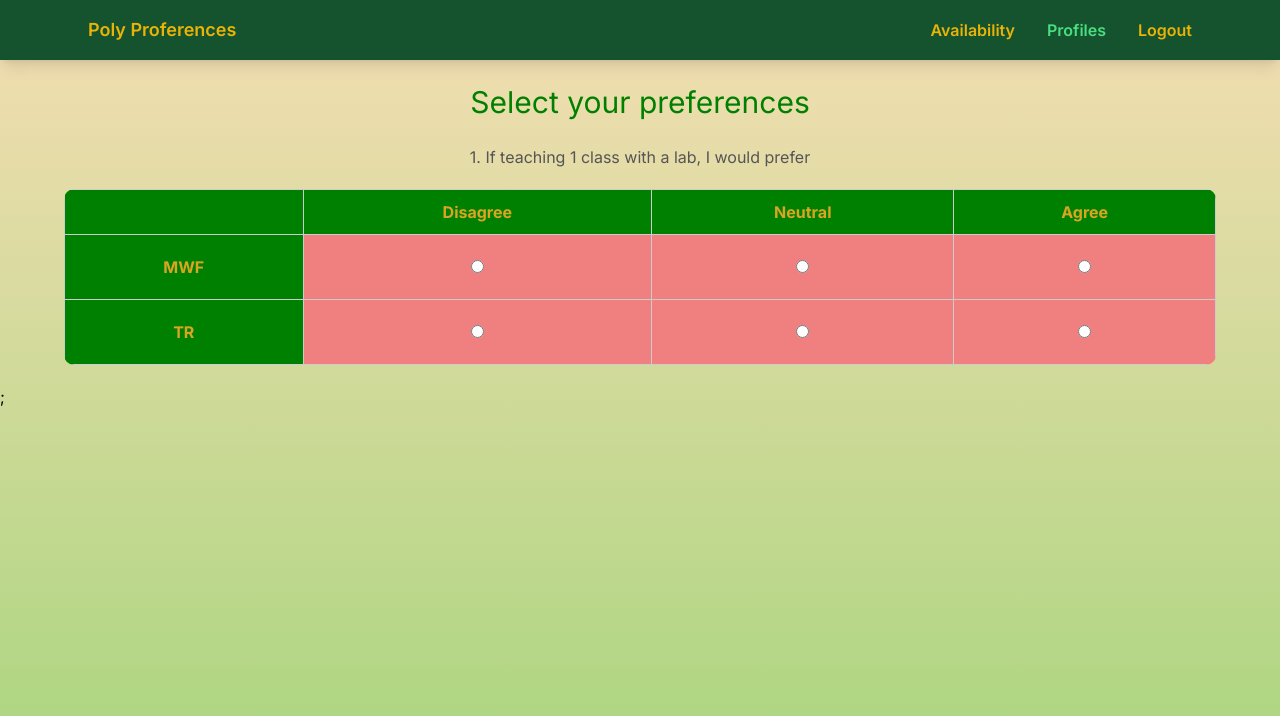
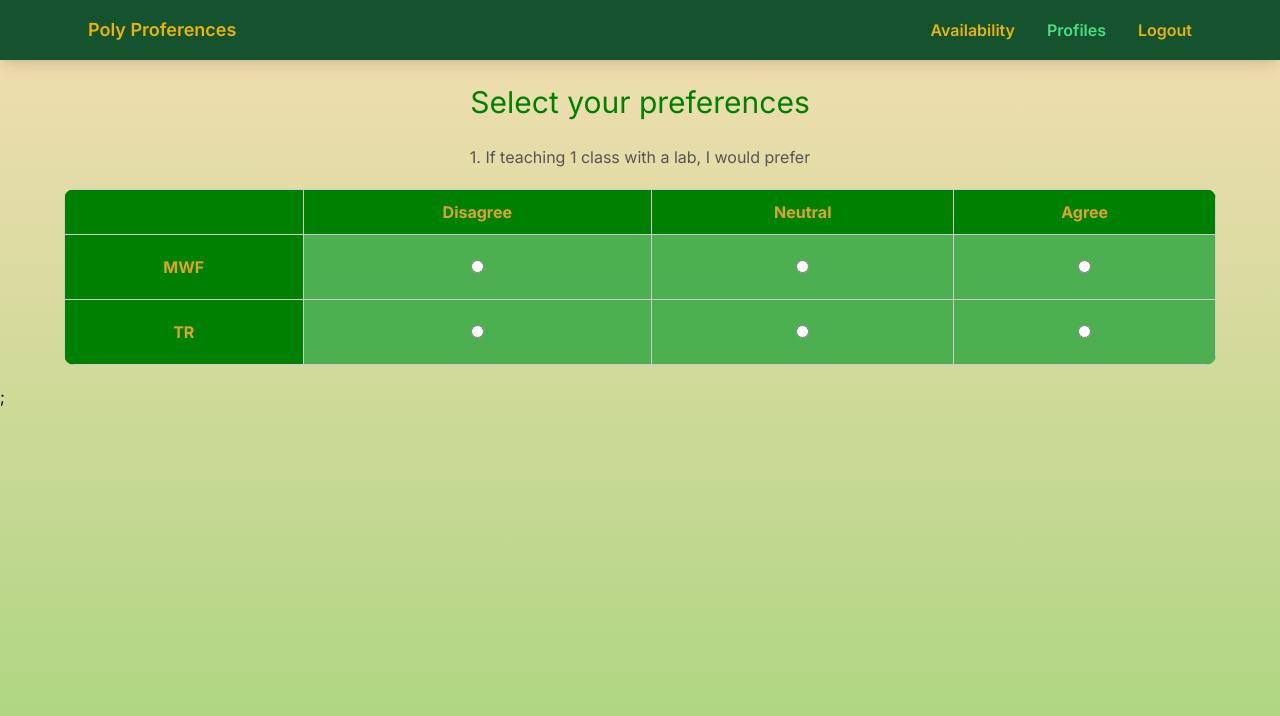
Before and after one commit to nnayk/cs-scheduling, a Next.js app in the folder frontend/: page /questions in a window 1280 px wide. Shown: the top 716 px of the page. Built offline with nearby package versions, Linux system fonts and the light colour scheme.

Commit message:
Complete ui for q1

```diff
--- a/frontend/src/pages/questions.module.css
+++ b/frontend/src/pages/questions.module.css
@@ -23,8 +23,8 @@
 
   .grid td {
     /* background-color: #fff; */
-    background-color: lightcoral;
-    /* background-color: #4caf50; Green for selected availability */
+    /* background-color: lightcoral; */
+    background-color: #4caf50; /*Green for selected availability*/
   }
 
 .submitButton {
@@ -84,6 +84,8 @@
   text-align: center;
 }
 
+/*
 .clickableCell:hover {
-  background-color: wheat; /* Optional: Add a hover effect */
+  background-color: wheat; /* Optional: Add a hover effect *
 }
+*/
```
